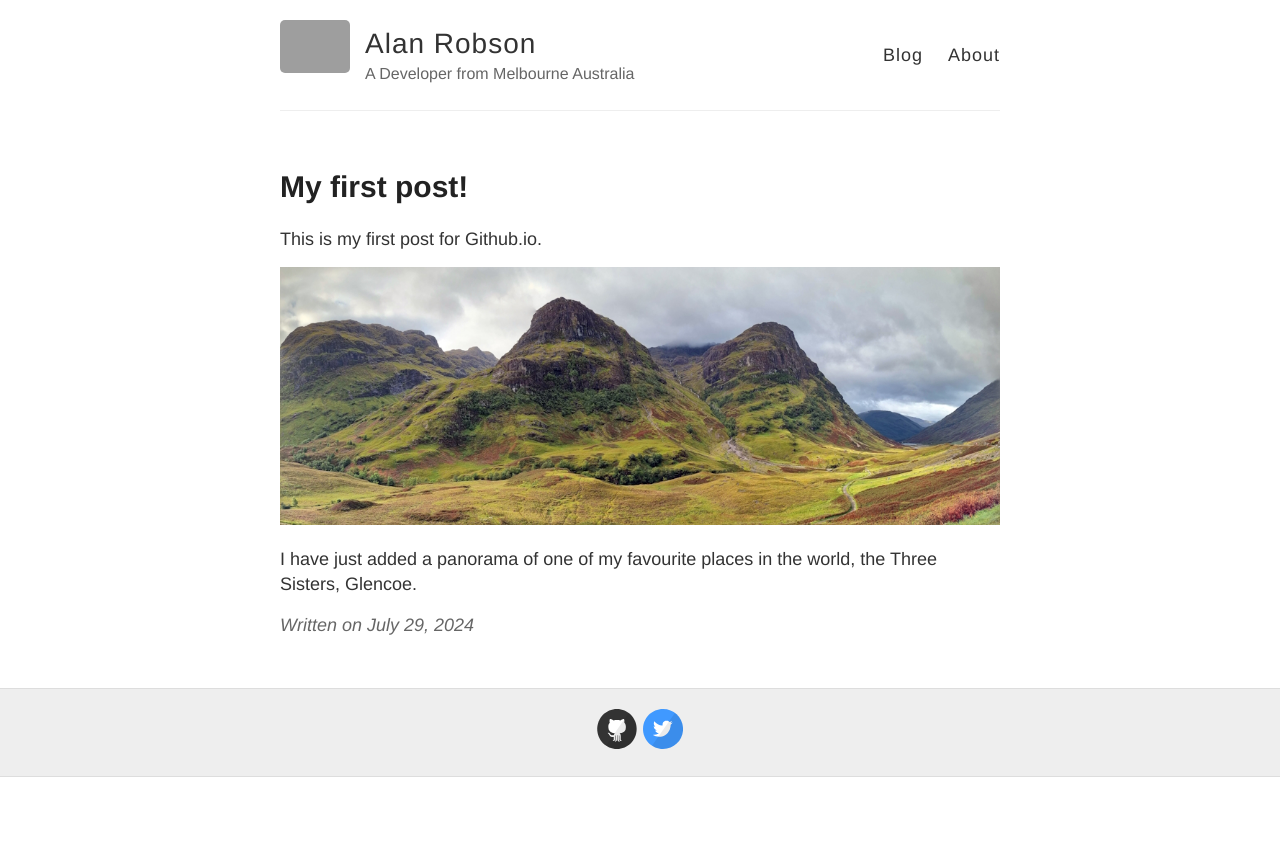
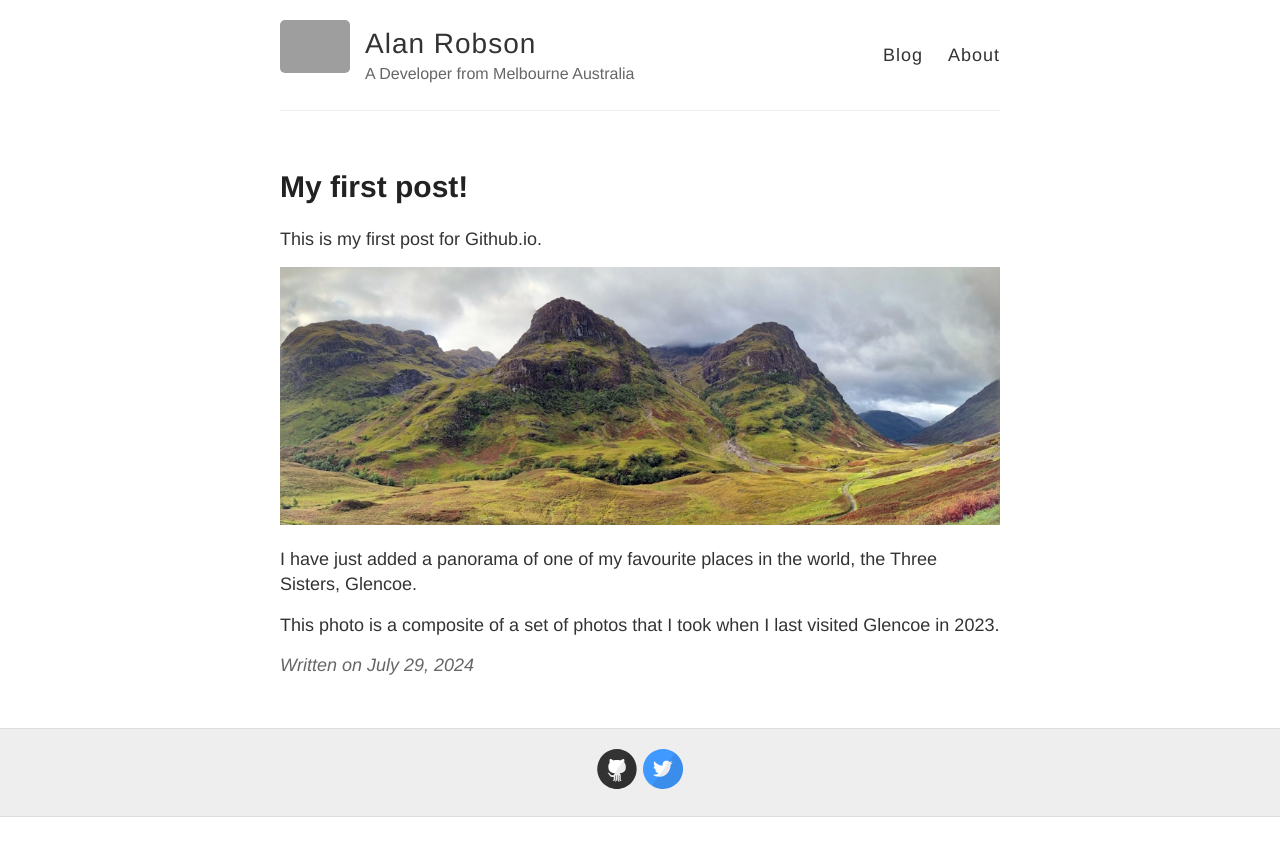
Before and after one commit to alanrob17/alanrob17.github.io, a Jekyll site: the page built from _posts/2024-7-29-My-First-Post.md, in a window 1280 px wide. Shown: the top 856 px of the page. Built offline with Jekyll 4.4.1, drawn with Linux system fonts in a browser that asks for light colours; grey boxes are pictures that could not be loaded.

Commit message:
Update 2024-7-29-My-First-Post.md
Signed-off-by: Alan Robson <alan.robson@gmail.com>

```diff
--- a/_posts/2024-7-29-My-First-Post.md
+++ b/_posts/2024-7-29-My-First-Post.md
@@ -8,3 +8,5 @@ This is my first post for Github.io.
 ![_config.yml]({{ site.baseurl }}/images/three-sisters.jpg)
 
 I have just added a panorama of one of my favourite places in the world, the Three Sisters, Glencoe.
+
+This photo is a composite of a set of photos that I took when I last visited Glencoe in 2023.
```
